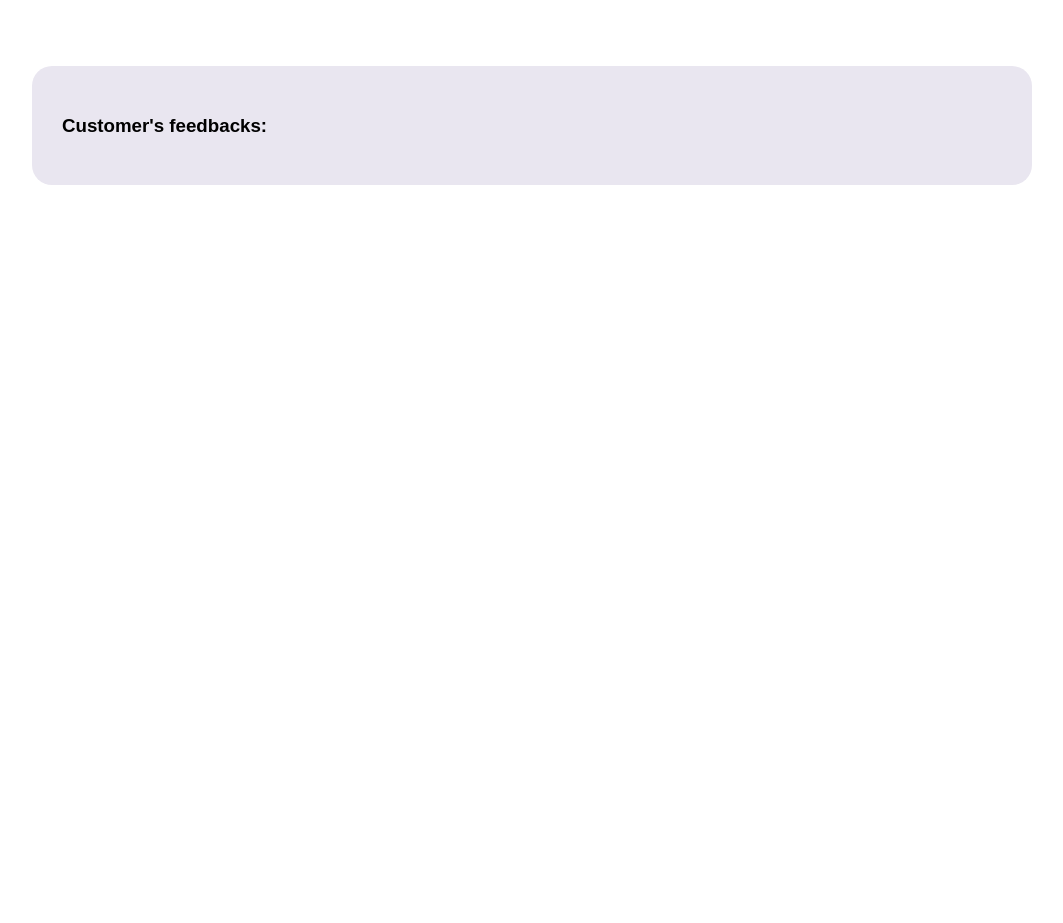
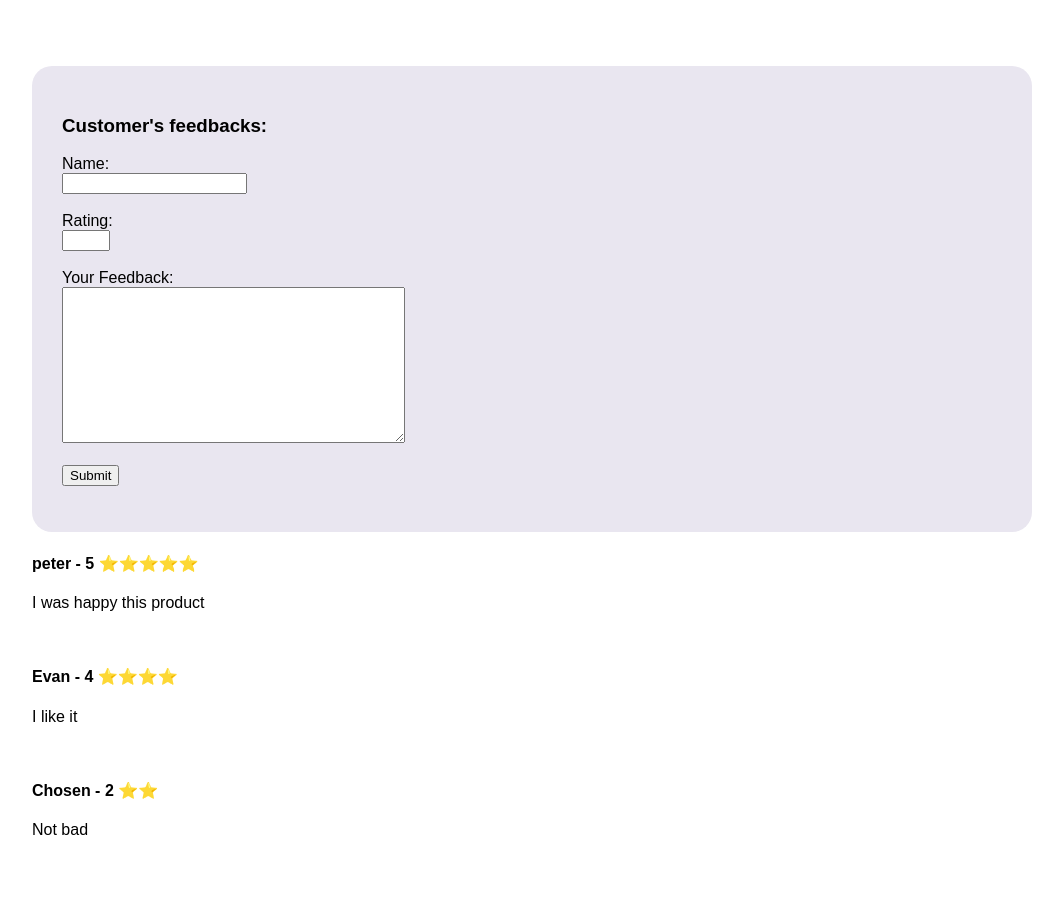
Before and after one commit to NgnDinhThanh/Shop-Web, a Django app: page /products/1/1 in a window 1280 px wide. Shown: the part 374-1297 px from the top of the page, without its empty margins (108-1171 px from the left). Before the commit the page ends 559 px from the top, so only its background shows below. Run offline with Django 5.2, Linux system fonts and the light colour scheme; data comes from the database, SQL or seed files in the repository; both versions use the stored data as it was after the commit.

Commit message:
add feedback

```diff
--- a/products/admin.py
+++ b/products/admin.py
@@ -1,5 +1,5 @@
 from django.contrib import admin
-from .models import Product, Brand, Address, Category
+from .models import Product, Brand, Address, Category, Feedback
 # Register your models here.
 
 class productAdmin(admin.ModelAdmin):
@@ -9,6 +9,7 @@ class productAdmin(admin.ModelAdmin):
     search_fields = ("title", "category", "brand")
 
 admin.site.register(Brand)
+admin.site.register(Feedback)
 admin.site.register(Address)
 admin.site.register(Category)
 admin.site.register(Product, productAdmin)
--- /dev/null
+++ b/products/forms.py
@@ -0,0 +1,6 @@
+from django import forms
+
+class FeedbackForm(forms.Form):
+    name = forms.CharField(required=True, error_messages={"required": "You forgot to add your name!"})
+    rating = forms.IntegerField(min_value=1, max_value=5)
+    text = forms.CharField(label="Your Feedback", widget=forms.Textarea, max_length=200)
--- a/products/models.py
+++ b/products/models.py
@@ -43,3 +43,11 @@ class Product(models.Model):
         super().save(*args, **kwargs)
         self.slug = self.id
         super().save(*args, **kwargs)
+
+class Feedback(models.Model):
+    name = models.CharField(max_length=40)
+    rating = models.PositiveIntegerField()
+    product = models.ForeignKey(Product, on_delete=models.CASCADE)
+    text = models.TextField()
+    def __str__(self):
+        return f"{self.product} - Rating {self.rating}"
--- a/products/static/products/product.css
+++ b/products/static/products/product.css
@@ -53,7 +53,7 @@ header svg:hover {
   width: 100%;
   column-gap: 40px;
 }
-#product-main-con button {
+#product-main-con main button {
   background-color: #5762d5;
   font-size: 20px;
   color: white;
--- a/products/templates/products/product.html
+++ b/products/templates/products/product.html
@@ -22,6 +22,49 @@
         </main>
         <section id="feedback">
             <h3>Customer's feedbacks:</h3>
+            {% if messages %}
+                {% for message in messages %}
+                    <p style="color: green;">{{ message }}</p>
+                {% endfor %}
+            {% endif %}
+            <form method="POST">
+                {% csrf_token %}
+
+                {% for field in form %}
+                    {{ field.label_tag }}<br>
+                    {{ field }}<br>
+
+                    {% if field.help_text %}
+                        <p>{{ field.help_text }}</p>
+                    {% endif %}
+
+                    {% for error in field.errors %}
+                        <p style="color: red;">{{ error }}</p><br>
+                    {% endfor %}
+                    <br>
+                {% endfor %}
+
+                <button type="submit">Submit</button>
+            </form>
+            <p>
+                {% if result %}
+                    Your name was registered successfully!
+                {% endif %}
+            </p>
+        </section>
+        <section>
+            {% for review in reviews %}
+                <h4>{{review.name}} - {{review.rating}}
+                    {% if review.rating == 5 %}⭐⭐⭐⭐⭐
+                    {% elif review.rating == 4 %}⭐⭐⭐⭐
+                    {% elif review.rating == 3 %}⭐⭐⭐
+                    {% elif review.rating == 2 %}⭐⭐
+                    {% else %}⭐
+                    {% endif %}
+                </h4>
+                <p>{{review.text}}</p>
+                <br>
+            {% endfor %}
         </section>
     </div>
 
--- a/products/views.py
+++ b/products/views.py
@@ -1,6 +1,9 @@
 from django.shortcuts import render
 from django.http import HttpResponse
-from .models import Product, Brand
+from .models import Product, Feedback
+from django.contrib import messages
+
+from .forms import FeedbackForm
 # Create your views here.
 
 def index(request):
@@ -24,6 +27,30 @@ def product_cat(request, product):
 
 def product_page(request, product_brand, product_slug):
     product = Product.objects.get(slug = product_slug)
-    return render(request, "products/product.html", {
-        "product": product
-    })
+    form = FeedbackForm()
+    reviews = Feedback.objects.filter(product = product)
+    if request.method == "GET":
+
+        return render(request, "products/product.html", {
+            "product": product,
+            "form": form,
+            "reviews": reviews
+        })
+
+    else:
+        form = FeedbackForm(request.POST)
+        if form.is_valid():
+            feedback = Feedback(
+                name = form.cleaned_data["name"],
+                rating = form.cleaned_data["rating"],
+                product = product,
+                text = form.cleaned_data["text"]
+            )
+            feedback.save()
+            messages.success(request, "Your feedback was submitted successfully!")
+
+        return render(request, "products/product.html", {
+            "product": product,
+            "form": form,
+            "reviews": reviews
+        })
```
Also changed, not shown: db.sqlite3, products/migrations/0021_feedback.py (added).
